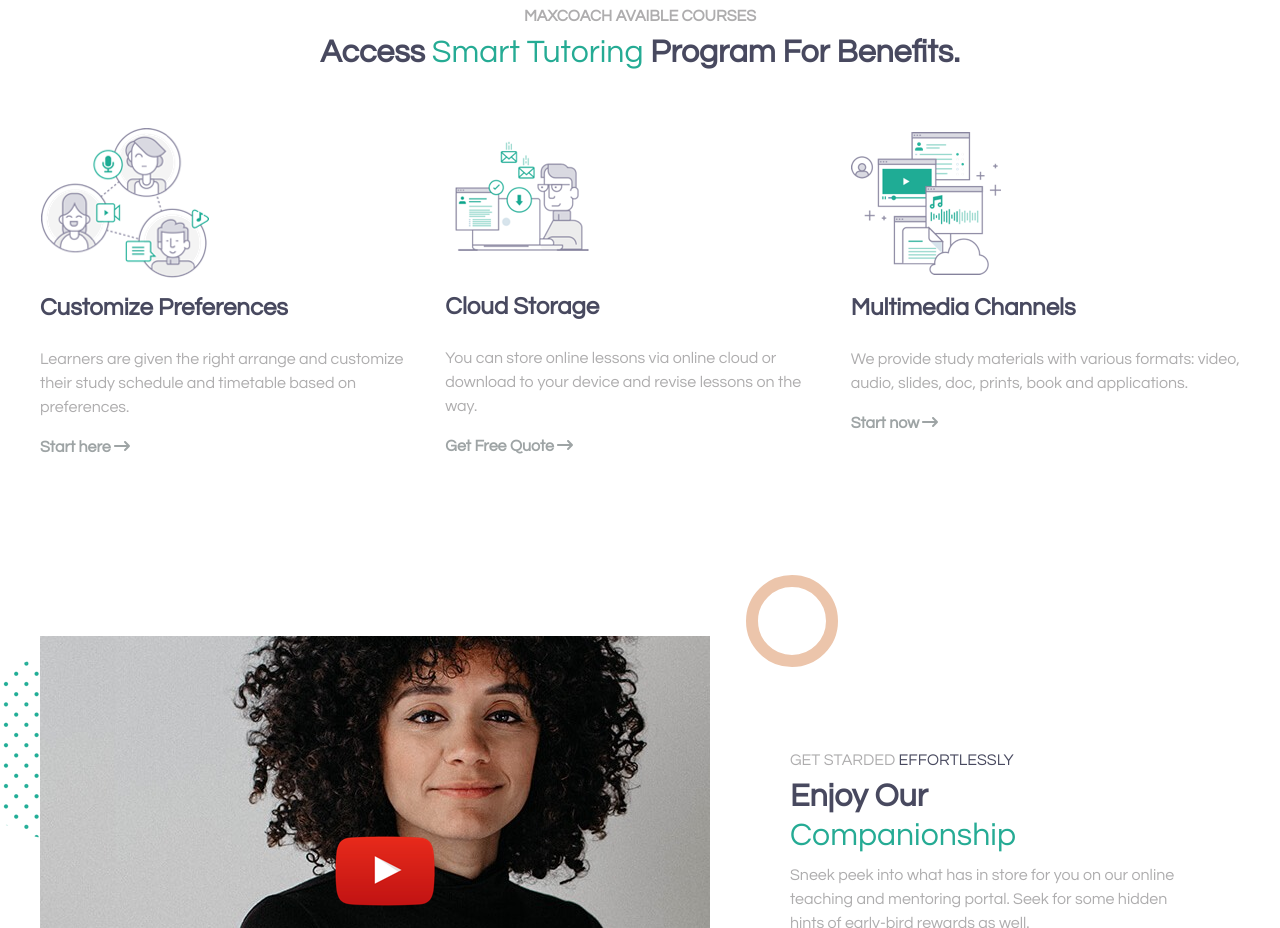
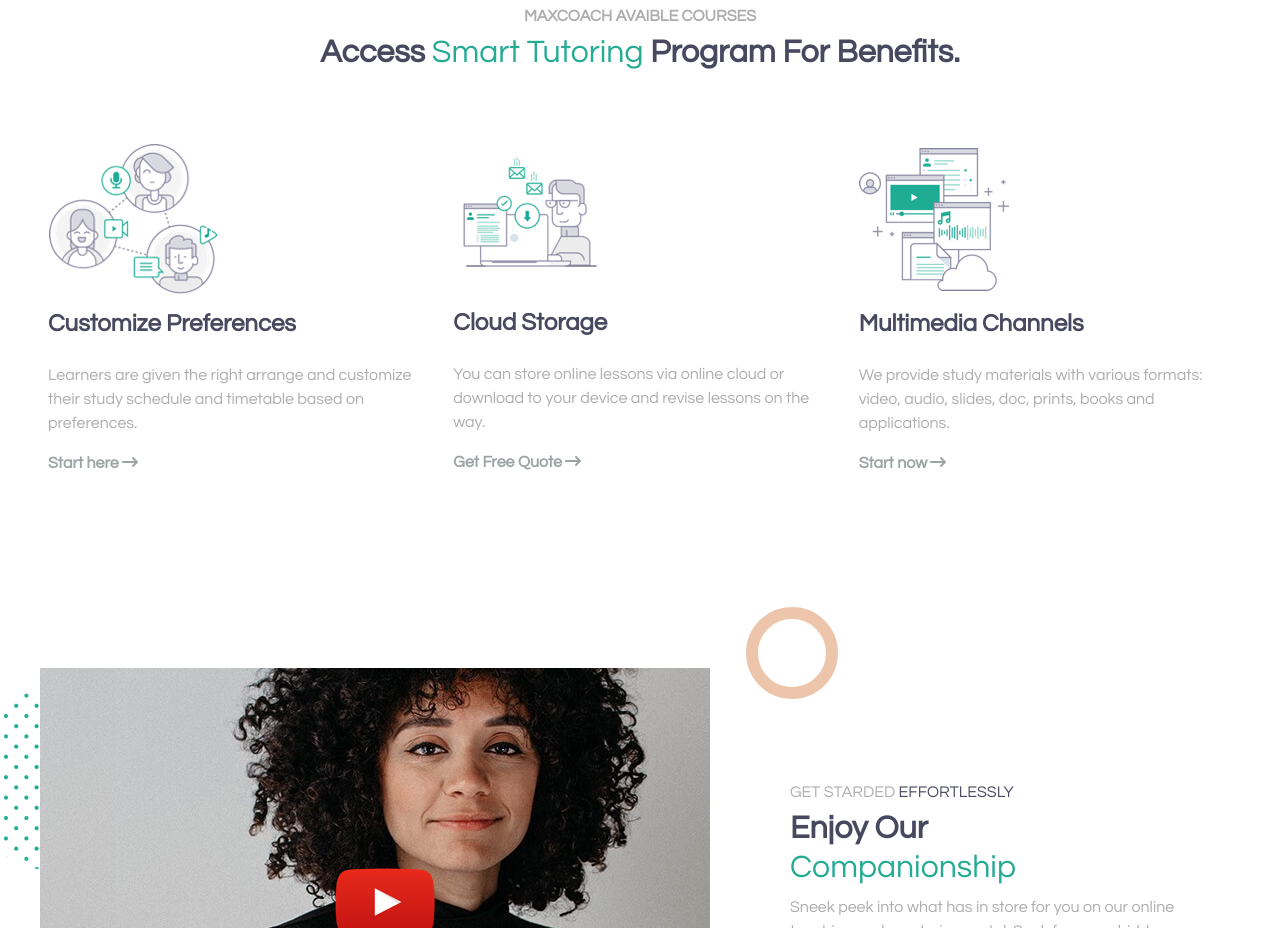
Before and after one commit to giuseppesciacca/proj-html-vuejs, a Vue app: page / in a window 1280 px wide. Shown: the part 1860-2788 px from the top of the page. Built offline with nearby package versions, Linux system fonts and the light colour scheme.

Commit message:
[modify] footerLinks

```diff
--- a/src/assets/data/exploreLink.json
+++ /dev/null
@@ -1,14 +0,0 @@
-[
-    {
-        "text": "Start here",
-        "src": "#"
-    },
-    {
-        "text": "Blog",
-        "src": "#"
-    },
-    {
-        "text": "About us",
-        "src": "#"
-    }
-]
--- a/src/assets/data/exploreLinkSecondPart.json
+++ /dev/null
@@ -1,14 +0,0 @@
-[
-    {
-        "text": "Success story",
-        "src": "#"
-    },
-    {
-        "text": "Courses",
-        "src": "#"
-    },
-    {
-        "text": "Contact us",
-        "src": "#"
-    }
-]
--- a/src/assets/data/informationLinks.json
+++ /dev/null
@@ -1,18 +0,0 @@
-[
-    {
-        "text": "Membership",
-        "src": "#"
-    },
-    {
-        "text": "Purchase guide",
-        "src": "#"
-    },
-    {
-        "text": "Privacy policy",
-        "src": "#"
-    },
-    {
-        "text": "Terms of services",
-        "src": "#"
-    }
-]
--- a/src/components/AccessTutoring.vue
+++ b/src/components/AccessTutoring.vue
@@ -12,7 +12,7 @@ export default {
             <h2>Access <span>Smart Tutoring</span> Program For Benefits.</h2>
 
             <div class="row text-start justify-content-center py-5 g-3">
-                <div class="col-4">
+                <div class="col-4 p-3">
                     <img class="img-fluid" src="/public/img/home-2-image-box-01.png" alt="">
                     <h4 class="py-3">Customize Preferences</h4>
                     <p>Learners are given the right arrange and customize their study schedule and timetable based on
@@ -22,7 +22,7 @@ export default {
                 </div>
                 <!-- /card -->
 
-                <div class="col-4">
+                <div class="col-4 p-3">
                     <img class="img-fluid" src="/public/img/home-2-image-box-02.png" alt="">
                     <h4 class="py-3">Cloud Storage</h4>
                     <p>You can store online lessons via online cloud or download to your device and revise lessons on the
@@ -32,10 +32,10 @@ export default {
                 </div>
                 <!-- /card -->
 
-                <div class="col-4">
+                <div class="col-4 p-3">
                     <img class="img-fluid" src="/public/img/home-2-image-box-03.png" alt="">
                     <h4 class="py-3">Multimedia Channels</h4>
-                    <p>We provide study materials with various formats: video, audio, slides, doc, prints, book and
+                    <p>We provide study materials with various formats: video, audio, slides, doc, prints, books and
                         applications.</p>
 
                     <p><a href="#">Start now <font-awesome-icon :icon="['fas', 'arrow-right-long']" /></a></p>
--- a/src/components/FooterLinks.vue
+++ b/src/components/FooterLinks.vue
@@ -1,17 +1,56 @@
 <script>
 import ListFooter from './ListFooter.vue';
-//data links
-import explorePartOne from '../assets/data/exploreLink.json';
-import explorePartTwo from '../assets/data/exploreLinkSecondPart.json';
-import informationLink from '../assets/data/informationLinks.json';
 
 export default {
     name: 'FooterLinks',
     data() {
         return {
-            explorePartOne,
-            explorePartTwo,
-            informationLink
+            exploreLinksFirstPart: [
+                {
+                    "text": "Start here",
+                    "src": "#"
+                },
+                {
+                    "text": "Blog",
+                    "src": "#"
+                },
+                {
+                    "text": "About us",
+                    "src": "#"
+                }
+            ],
+            exploreLinksSecondPart: [
+                {
+                    "text": "Success story",
+                    "src": "#"
+                },
+                {
+                    "text": "Courses",
+                    "src": "#"
+                },
+                {
+                    "text": "Contact us",
+                    "src": "#"
+                }
+            ],
+            informationLinks: [
+                {
+                    "text": "Membership",
+                    "src": "#"
+                },
+                {
+                    "text": "Purchase guide",
+                    "src": "#"
+                },
+                {
+                    "text": "Privacy policy",
+                    "src": "#"
+                },
+                {
+                    "text": "Terms of services",
+                    "src": "#"
+                }
+            ]
         }
     },
     components: {
@@ -26,9 +65,11 @@ export default {
             <h5 class="my-3">Explore</h5>
             <div class="d-flex">
 
-                <ListFooter :array="explorePartOne" :src="explorePartOne.src" :text="explorePartOne.text" />
+                <ListFooter :array="exploreLinksFirstPart" :src="exploreLinksFirstPart.src"
+                    :text="exploreLinksFirstPart.text" />
 
-                <ListFooter :array="explorePartTwo" :src="explorePartOne.src" :text="explorePartOne.text" />
+                <ListFooter :array="exploreLinksSecondPart" :src="exploreLinksSecondPart.src"
+                    :text="exploreLinksSecondPart.text" />
 
             </div>
         </div>
@@ -36,7 +77,7 @@ export default {
         <div id="information_menu" class="col-6">
             <h5 class="my-3">Information</h5>
 
-            <ListFooter :array="informationLink" :src="explorePartOne.src" :text="explorePartOne.text" />
+            <ListFooter :array="informationLinks" :src="informationLinks.src" :text="informationLinks.text" />
         </div>
 
     </div>
```
